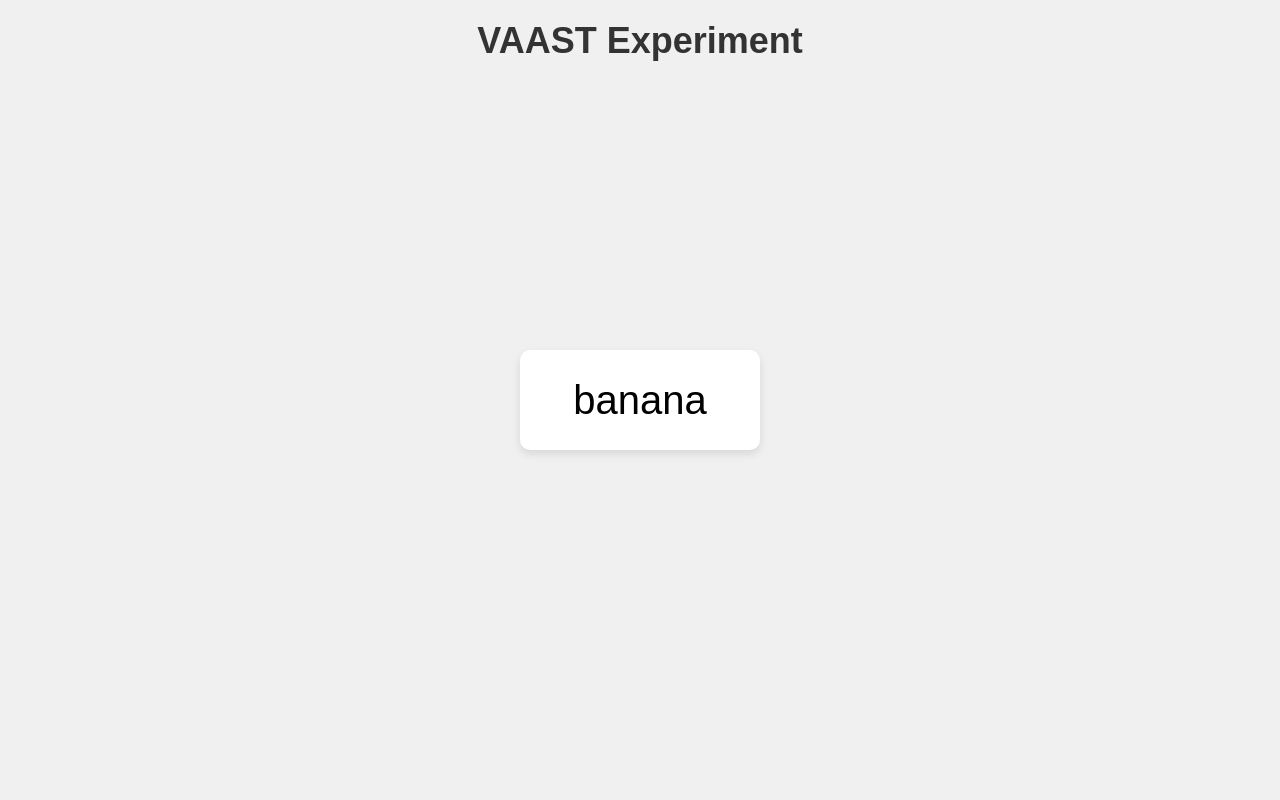
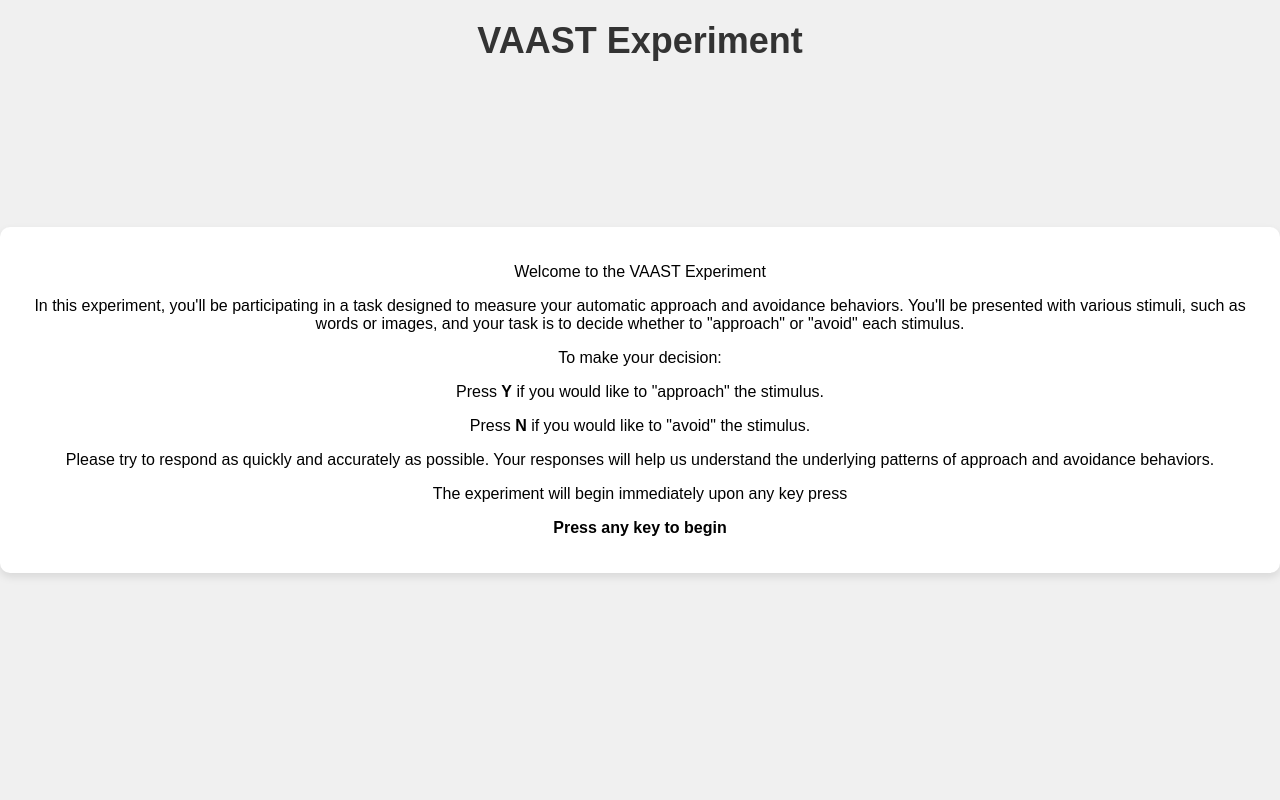
Before and after one commit to noswaldSCSU/csc-400-project, a Django app: page /experiment/1/ in a window 1280 px wide. Run offline with Django 5.2, Linux system fonts and the light colour scheme; data comes from the database, SQL or seed files in the repository; both versions use the stored data as it was after the commit.

Commit message:
fixed things

```diff
--- a/vaast_project/vaast_app/templates/experiment.html
+++ b/vaast_project/vaast_app/templates/experiment.html
@@ -22,15 +22,22 @@
             color: #333;
             margin: 0;
         }
+        #intro {
+            text-align: center;
+            padding: 20px;
+            background: #fff;
+            border-radius: 10px;
+            box-shadow: 0 4px 8px rgba(0, 0, 0, 0.1);
+        }
         #word-container {
-            display: flex;
+            display: none;
             justify-content: center;
             align-items: center;
             height: 100%;
             width: 100%;
         }
         #word {
-            font-size: 40px; /* Larger initial font size */
+            font-size: 40px;
             text-align: center;
             padding: 20px;
             background: #fff;
@@ -40,50 +47,137 @@
             display: flex;
             justify-content: center;
             align-items: center;
-            width: 400px; /* Larger initial width */
-            height: 200px; /* Larger initial height */
+            width: 400px;
+            height: 200px;
         }
     </style>
 </head>
 <body>
     <h1>VAAST Experiment</h1>
-    <div id="word-container">
+    <div id="intro" class="screen">
+        <p>Welcome to the VAAST Experiment</p>
+        <p>In this experiment, you'll be participating in a task designed to measure your automatic approach and avoidance behaviors. You'll be presented with various stimuli, such as words or images, and your task is to decide whether to "approach" or "avoid" each stimulus.</p>
+        <p>To make your decision:</p>
+        <p>Press <strong>Y</strong> if you would like to "approach" the stimulus.</p>
+        <p>Press <strong>N</strong> if you would like to "avoid" the stimulus.</p>
+        <p>Please try to respond as quickly and accurately as possible. Your responses will help us understand the underlying patterns of approach and avoidance behaviors.</p>
+        <p>The experiment will begin immediately upon any key press</p>
+        <p><strong>Press any key to begin</strong><p>
+    </div>
+    <div id="word-container" class="screen">
         <div id="word"></div>
     </div>
 
     <script>
         const words = {{ words|safe }};
         let currentWordIndex = 0;
-        let fontSize = 40; // Initial font size
-        const aspectRatio = 5; // Width to height ratio
+        let fontSize = 40;
+        const aspectRatio = 5;
+        let startTime;
+        let reactions = [];
 
+        const introElement = document.getElementById('intro');
+        const wordContainer = document.getElementById('word-container');
         const wordElement = document.getElementById('word');
 
+        document.addEventListener('keydown', handleKeyPress);
+
         function displayWord() {
+            introElement.style.display = 'none';
+            wordContainer.style.display = 'flex';
+
             if (currentWordIndex < words.length) {
                 wordElement.textContent = words[currentWordIndex];
                 wordElement.style.fontSize = fontSize + 'px';
                 wordElement.style.width = (fontSize * aspectRatio) + 'px';
-                wordElement.style.height = (fontSize * 1.5) + 'px'; // Increase height for a better aspect ratio
+                wordElement.style.height = (fontSize * 1.5) + 'px';
             } else {
                 wordElement.textContent = 'Experiment Complete';
+                wordContainer.style.display = 'none'; // Hide word container
+                document.removeEventListener('keydown', handleKeyPress); // Remove the event listener
+                showExperimentCompleteScreen(); // Show experiment complete screen
+                return;
             }
         }
 
         function handleKeyPress(event) {
-            if (event.key === 'y') {
-                fontSize += 6; // Increase font size
-            } else if (event.key === 'n') {
-                fontSize -= 6; // Decrease font size
-            } else {
-                return;
-            }
+            updateFontSize(event);
+            displayWord();
+            let reactionTime = performance.now() - startTime; // Calculate reaction time
+            let reaction = {
+                word: words[currentWordIndex],
+                key: event.key,
+                reaction_time: reactionTime.toFixed(2) // Round to 2 decimal places
+            };
+            reactions.push(reaction); // Store reaction data
             currentWordIndex++;
-            displayWord();
         }
 
-        document.addEventListener('keydown', handleKeyPress);
-        displayWord();
+        function updateFontSize(event) {
+            if (event.key === 'y') {
+                fontSize += 6;
+            } else if (event.key === 'n') {
+                fontSize -= 6;
+            }
+        }
+
+        function showExperimentCompleteScreen() {
+            const completeScreen = document.createElement('div');
+            console.log(reactions)
+            completeScreen.className = 'screen';
+            completeScreen.innerHTML = `
+                <p>Experiment Complete</p>
+                <p>Thank you for participating!</p>
+                <button onclick="downloadCSV()">Download CSV File</button>
+            `;
+            document.body.appendChild(completeScreen);
+        }
+        function convertToCSV(objArray) {
+            const array = typeof objArray !== 'object' ? JSON.parse(objArray) : objArray;
+            let str = '';
+
+            // Add headers
+            let header = '';
+            for (let index in array[0]) {
+                if (header !== '') header += ',';
+                header += index;
+            }
+            str += header + '\r\n';
+
+            // Add rows
+            for (let i = 0; i < array.length; i++) {
+                let line = '';
+                for (let index in array[i]) {
+                    if (line !== '') line += ',';
+                    line += array[i][index];
+                }
+                str += line + '\r\n';
+            }
+            return str;
+        }
+
+        function downloadCSV(){
+            // Convert reactions to CSV string
+            const csvString = convertToCSV(reactions);
+
+            // Create a Blob from the CSV string
+            const blob = new Blob([csvString], { type: 'text/csv' });
+
+            // Create a link element
+            const link = document.createElement('a');
+            link.href = URL.createObjectURL(blob);
+            link.download = 'reactions.csv';
+
+            // Append the link to the document body (necessary for Firefox)
+            document.body.appendChild(link);
+
+            // Programmatically click the link to trigger the download
+            link.click();
+
+            // Remove the link from the document
+            document.body.removeChild(link);
+        };
     </script>
 </body>
+
 </html>
--- a/vaast_project/vaast_app/urls.py
+++ b/vaast_project/vaast_app/urls.py
@@ -1,17 +1,12 @@
 from django.urls import path
 from . import views
+from .views import start_trial, save_response
 from django.contrib.auth import views as auth_views
 
 urlpatterns = [
-    path('register/', views.register_participant, name='register_participant'),
-    path('success/<str:subject_id>/', views.participant_success, name='participant_success'),
-    path('manage/', views.manage_participants, name='manage_participants'),
-    path('detail/<int:participant_id>/', views.participant_detail, name='participant_detail'),
-    path('edit/<int:participant_id>/', views.edit_participant, name='edit_participant'),
-    path('delete/<int:participant_id>/', views.delete_participant, name='delete_participant'),
     path('start-experiment/<int:participant_id>/', views.start_experiment, name='start_experiment'),
-    path('run-trial/', views.run_trial, name='run_trial'),
-    path('save-response/', views.save_response, name='save_response'),
+    path('start_trial/', start_trial, name='start_trial'),
+    path('save_response/', save_response, name='save_response'),
     path('experiment-complete/', views.experiment_complete, name='experiment_complete'),
     path('login/', auth_views.LoginView.as_view(template_name='registration/login.html'), name='login'),
     path('logout/', auth_views.LogoutView.as_view(), name='logout'),
--- a/vaast_project/vaast_app/views.py
+++ b/vaast_project/vaast_app/views.py
@@ -1,53 +1,11 @@
 from django.shortcuts import render, get_object_or_404, redirect
 from .forms import RegisterParticipantForm
-from .models import Participant, Trial, Response, Experiment
+from .models import Participant, Trial, Response, Experiment, Response, Word
 from django.views.decorators.csrf import csrf_exempt
+from django.http import JsonResponse
+from django.utils import timezone
 import random
-
-# Register Participant View
-def register_participant(request):
-    if request.method == 'POST':
-        form = RegisterParticipantForm(request.POST)
-        if form.is_valid():
-            participant = form.save()
-            return redirect('participant_success', subject_id=participant.subject_id)
-    else:
-        form = RegisterParticipantForm()
-    return render(request, 'register_participant.html', {'form': form})
-
-# Success View after Registration
-def participant_success(request, subject_id):
-    return render(request, 'participant_success.html', {'subject_id': subject_id})
-
-# Manage Participants View
-def manage_participants(request):
-    participants = Participant.objects.all()
-    return render(request, 'manage_participants.html', {'participants': participants})
-
-# Participant Details View
-def participant_detail(request, participant_id):
-    participant = get_object_or_404(Participant, pk=participant_id)
-    return render(request, 'participant_detail.html', {'participant': participant})
-
-# Edit Participant View
-def edit_participant(request, participant_id):
-    participant = get_object_or_404(Participant, pk=participant_id)
-    if request.method == 'POST':
-        form = RegisterParticipantForm(request.POST, instance=participant)
-        if form.is_valid():
-            form.save()
-            return redirect('participant_detail', participant_id=participant.subject_id)
-    else:
-        form = RegisterParticipantForm(instance=participant)
-    return render(request, 'edit_participant.html', {'form': form})
-
-# Delete Participant View
-def delete_participant(request, participant_id):
-    participant = get_object_or_404(Participant, pk=participant_id)
-    if request.method == 'POST':
-        participant.delete()
-        return redirect('manage_participants')
-    return render(request, 'delete_participant.html', {'participant': participant})
+import json
 
 # Start Experiment View
 def start_experiment(request, participant_id):
@@ -60,22 +18,6 @@ def start_experiment(request, participant_id):
     request.session['current_trial_index'] = 0
 
     return redirect('run_trial')
-
-# Run Trial View
-def run_trial(request):
-    if 'current_trial_index' not in request.session:
-        return redirect('start_experiment', participant_id=request.session['participant_id'])
-
-    current_trial_index = request.session['current_trial_index']
-    trial_ids = request.session['trials']
-
-    if current_trial_index >= len(trial_ids):
-        return redirect('experiment_complete')
-
-    trial = get_object_or_404(Trial, id=trial_ids[current_trial_index])
-    fixation_time = random.randint(800, 2000)  # Example fixation time
-
-    return render(request, 'experiment.html', {'stimulus': trial.stimuli, 'fixation_time': fixation_time})
 
 # Save Response View
 @csrf_exempt
@@ -103,6 +45,40 @@ def save_response(request):
 
         return redirect('run_trial')
 
+def start_trial(request):
+    if request.method == 'POST':
+        experiment_id = request.POST.get('experiment_id')
+        experiment = Experiment.objects.get(id=experiment_id)
+        trial = Trial.objects.create(
+            experiment=experiment,
+            participant_id='Participant001',  # Replace with actual participant ID
+            trial_time=timezone.now()  # Replace with the actual time of the trial
+        )
+        return JsonResponse({'trial_uuid': trial.uuid})
+
+    return JsonResponse({'status': 'error'}, status=400)
+
+def save_response(request):
+    if request.method == 'POST':
+        data = json.loads(request.body)
+        trial_uuid = data.get('trial_uuid')
+        word_id = data.get('word_id')
+        response = data.get('response')
+        response_time = data.get('response_time')
+
+        trial = Trial.objects.get(uuid=trial_uuid)
+        word = Word.objects.get(id=word_id)
+
+        Response.objects.create(
+            trial=trial,
+            word=word,
+            response=response,
+            response_time=response_time
+        )
+
+        return JsonResponse({'status': 'ok'})
+
+    return JsonResponse({'status': 'error'}, status=400)
 
 def experiment_view(request, experiment_id):
     experiment = Experiment.objects.get(id=experiment_id)
```
Also changed, not shown: vaast_project/vaast_app/admin.py (+5 -9 lines), vaast_project/vaast_app/models.py (+22 -25 lines), vaast_project/db.sqlite3.
